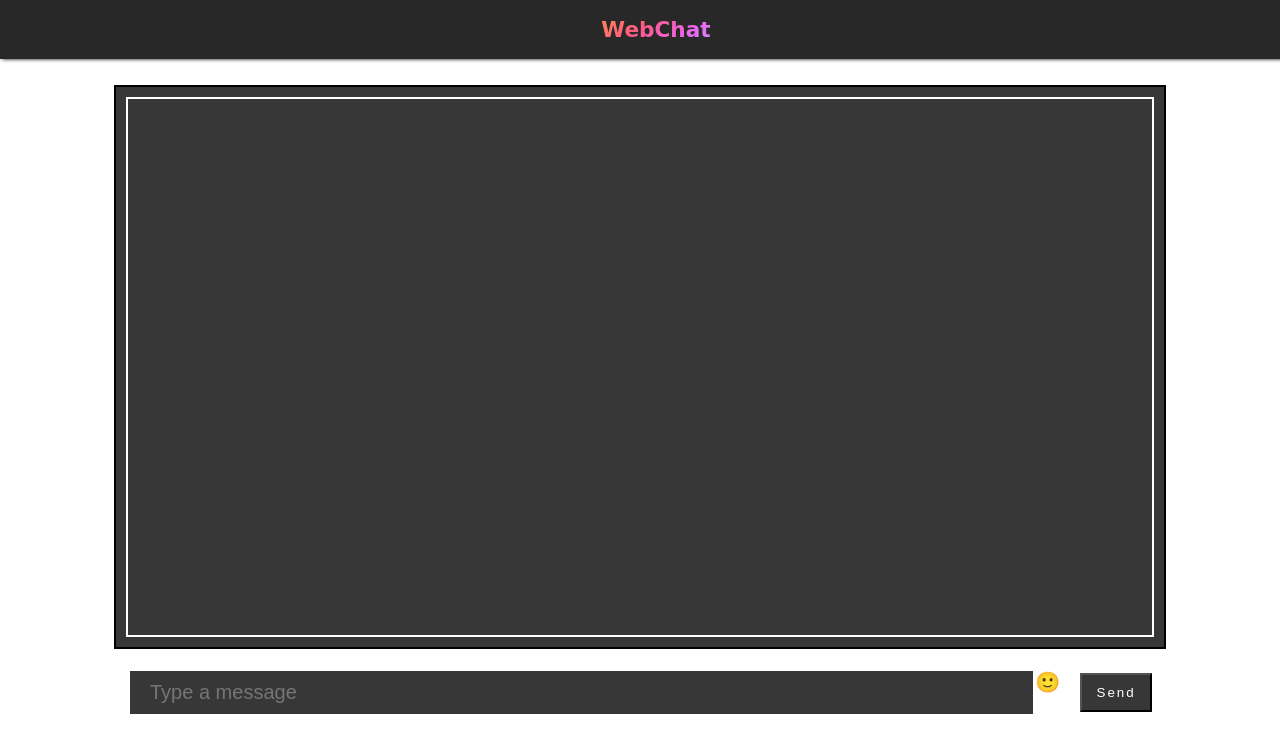
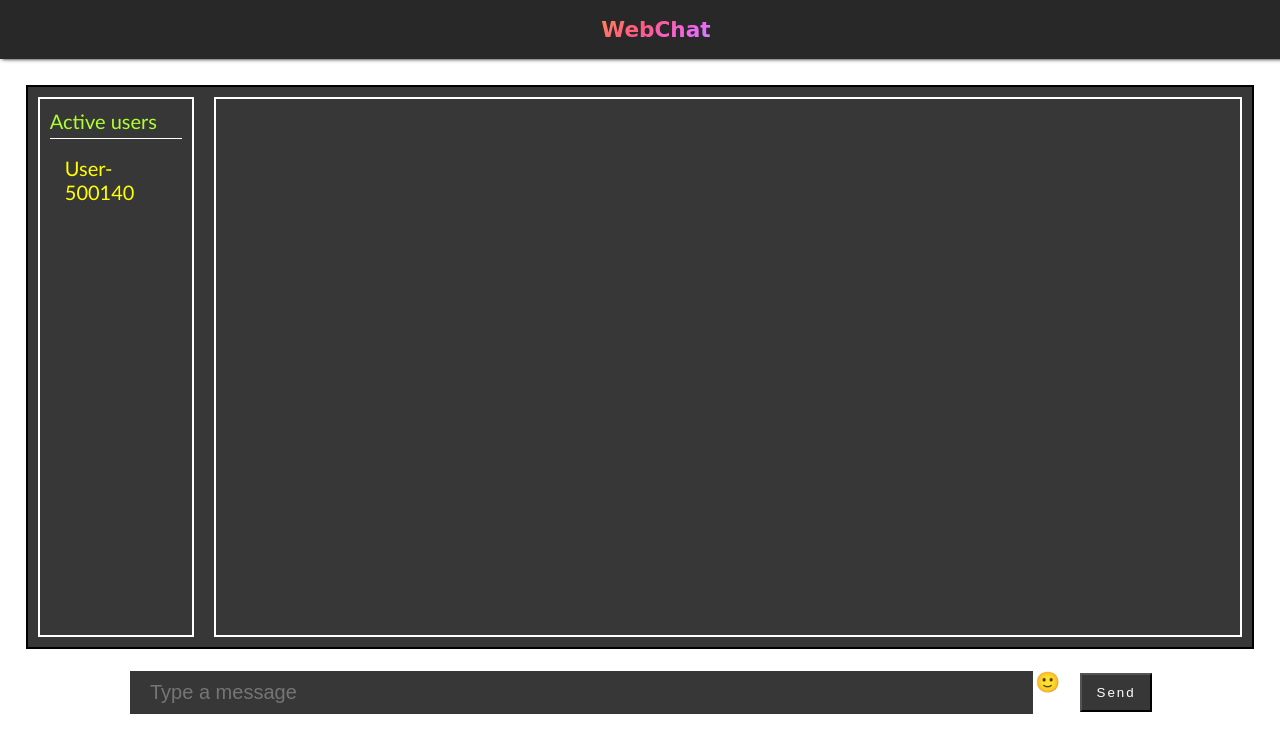
Before and after one commit to pummyketak/CS360_Team_-, a website: page public/webchat/index.html in a window 1280 px wide. Drawn offline with nearby package versions, Linux system fonts and the light colour scheme; no server answers.

Commit message:
Chatbot with Webchat Sprint1

```diff
--- a/public/webchat/index.html
+++ b/public/webchat/index.html
@@ -16,9 +16,9 @@
       </header>
     <div class="container">
         <div class="inbox">
-            <!--<div class="inbox__people">
+            <div class="inbox__people">
                 <p class="heading_active">Active users</p>
-            </div>-->
+            </div>
             <div id="inbox__messages">
                 <div class="messages__history"></div>
                 <div class="fallback"></div>
```
